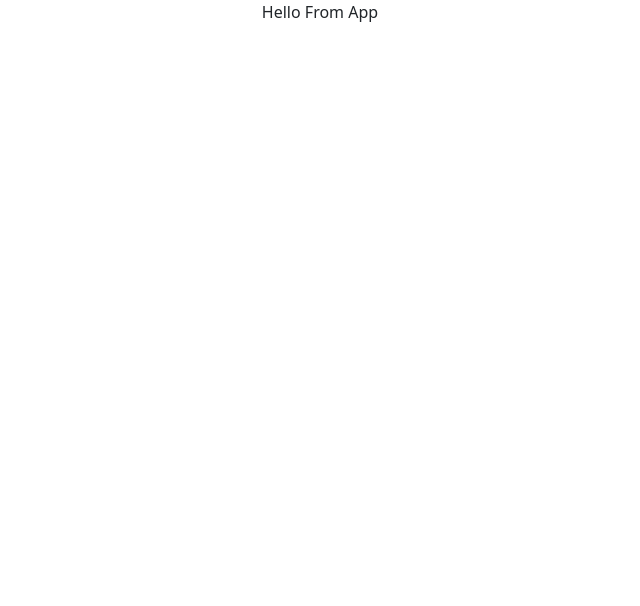
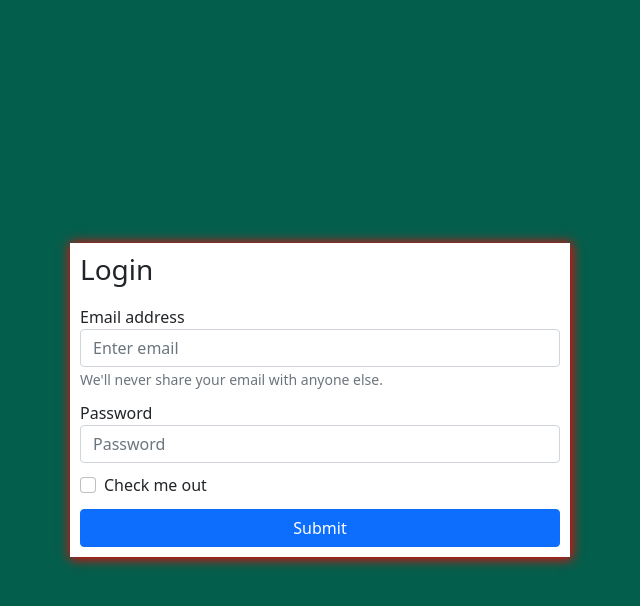
Before and after one commit to C5-KhaledAmmer/T02_Blog_App, a React (Create React App) app: page / in a window 1280 px wide. Shown: the top 606 px of the page, without its empty margins (320-960 px from the left). Built offline with nearby package versions, Linux system fonts and the light colour scheme; no server answers; the HTML template or start-up script is replaced by a standard one.

Commit message:
build login page

```diff
--- a/src/App.js
+++ b/src/App.js
@@ -2,7 +2,8 @@ import { useEffect } from "react";
 import "./App.css";
 import { RequestData } from "./controllers/AppInfo";
 import { Post } from "./models/Post";
-
+import {Route,Routes} from "react-router-dom"
+import { Login } from "./components/Login";
 const App = () => {
   useEffect(() => {
     (async () => {
@@ -27,7 +28,9 @@ const App = () => {
   }, []);
   return (
     <div className="App">
-      <p>Hello From App</p>
+      <Routes>
+      <Route path= "/"element={<Login/>}/>
+      </Routes>
     </div>
   );
 };
--- a/src/components/Login/index.js
+++ b/src/components/Login/index.js
@@ -1,22 +1,42 @@
-import React from 'react'
-
-export const Login = ()=> {
+import React from "react";
+import "./style.css";
+export const Login = () => {
   return (
+    <div className="form-div">
       <form>
+        <h3>Login</h3>
         <div class="form-group">
           <label for="exampleInputEmail1">Email address</label>
-    <input type="email" class="form-control" id="exampleInputEmail1" aria-describedby="emailHelp" placeholder="Enter email"/>
-    <small id="emailHelp" class="form-text text-muted">We'll never share your email with anyone else.</small>
+          <input
+            type="email"
+            class="form-control"
+            id="exampleInputEmail1"
+            aria-describedby="emailHelp"
+            placeholder="Enter email"
+          />
+          <small id="emailHelp" class="form-text text-muted">
+            We'll never share your email with anyone else.
+          </small>
         </div>
         <div class="form-group">
           <label for="exampleInputPassword1">Password</label>
-    <input type="password" class="form-control" id="exampleInputPassword1" placeholder="Password"/>
+          <input
+            type="password"
+            class="form-control"
+            id="exampleInputPassword1"
+            placeholder="Password"
+          />
         </div>
         <div class="form-check">
-    <input type="checkbox" class="form-check-input" id="exampleCheck1"/>
-    <label class="form-check-label" for="exampleCheck1">Check me out</label>
+          <input type="checkbox" class="form-check-input" id="exampleCheck1" />
+          <label class="form-check-label" for="exampleCheck1">
+            Check me out
+          </label>
         </div>
-  <button type="submit" class="btn btn-primary">Submit</button>
+        <button type="submit" class="btn btn-primary">
+          Submit
+        </button>
       </form>
-  )
-}
+    </div>
+  );
+};
--- a/src/components/Login/style.css
+++ b/src/components/Login/style.css
@@ -0,0 +1,22 @@
+.form-div {
+  display: flex;
+  justify-content: center;
+  align-items: center;
+  height: 100vh;
+  background: rgb(4, 94, 76);
+  width: 100vw;
+}
+
+.form-div form{
+    display: flex;
+    flex-direction: column;
+    justify-content: space-between;
+    align-items: stretch;
+    text-align: start;
+    background-color: white;
+    min-width: 500px;
+    max-width: 500px;
+    padding: 10px;
+    box-shadow: 1px 1px 11px 1px red;
+    gap: 10px;
+}
```
Lines whose indentation alone changed are shown as unchanged.
